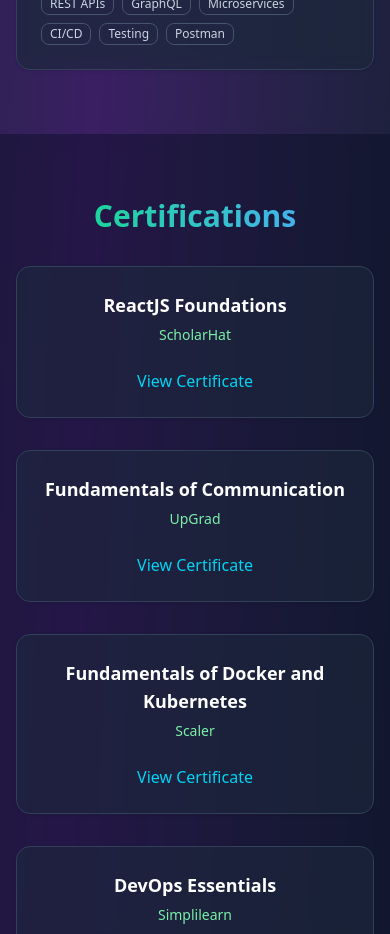
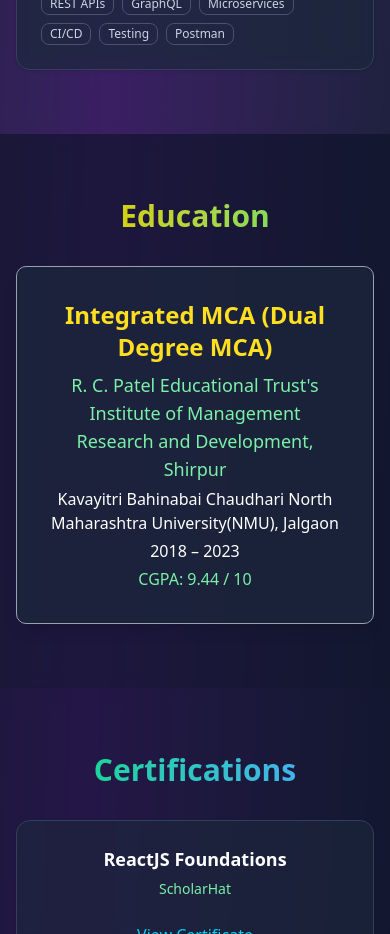
Before and after one commit to yogeshGit11/yogesh-portfolio, a Next.js app: page / in a window 390 px wide. Shown: the part 6860-7794 px from the top of the page. Built offline with nearby package versions, Linux system fonts and the light colour scheme.

Commit message:
education section add

```diff
--- a/app/page.tsx
+++ b/app/page.tsx
@@ -339,17 +339,15 @@ export default function Portfolio() {
             </button>
 
             <div className="hidden md:flex space-x-8">
-              {["about", "experience", "projects", "skills", "certifications", "contact"].map((section) => (
+              {["about", "experience", "projects", "skills", "education", "certifications", "contact"].map((section) => (
                 <button
                   key={section}
                   onClick={() => scrollToSection(section)}
-                  className={`capitalize transition-all duration-300 relative group ${activeSection === section ? "text-cyan-400 font-medium" : "text-slate-300 hover:text-white"
-                    }`}
+                  className={`capitalize font-bold text-md transition-all duration-300 relative group ${activeSection === section ? "text-cyan-400" : "text-slate-300 hover:text-white"}`}
                 >
                   {section}
                   <span
-                    className={`absolute -bottom-1 left-0 w-full h-0.5 bg-gradient-to-r from-cyan-400 to-purple-400 transform transition-transform duration-300 ${activeSection === section ? "scale-x-100" : "scale-x-0 group-hover:scale-x-100"
-                      }`}
+                    className={`absolute -bottom-1 left-0 w-full h-0.5 bg-gradient-to-r from-cyan-400 to-purple-400 transform transition-transform duration-300 ${activeSection === section ? "scale-x-100" : "scale-x-0 group-hover:scale-x-100"}`}
                   ></span>
                 </button>
               ))}
@@ -358,12 +356,11 @@ export default function Portfolio() {
           {/* Mobile menu */}
           <div className={`md:hidden ${mobileOpen ? "block" : "hidden"} px-4 pb-4`}>
             <div className="flex flex-col space-y-2">
-              {["about", "experience", "projects", "skills", "certifications", "contact"].map((section) => (
+              {["about", "experience", "projects", "skills", "education", "certifications", "contact"].map((section) => (
                 <button
                   key={section}
                   onClick={() => { setMobileOpen(false); scrollToSection(section); }}
-                  className={`w-full text-left py-2 px-2 rounded ${activeSection === section ? "text-cyan-400 font-medium" : "text-slate-300 hover:text-white"
-                    }`}
+                  className={`w-full text-left py-2 px-2 rounded font-bold text-sm ${activeSection === section ? "text-cyan-400" : "text-slate-300 hover:text-white"}`}
                 >
                   {section}
                 </button>
@@ -696,6 +693,32 @@ export default function Portfolio() {
         </div>
       </section>
 
+      {/* Education Section */}
+      <section id="education" className="py-16 px-4 sm:px-6 lg:px-8 bg-slate-900/80 backdrop-blur-sm">
+        <div className="max-w-7xl mx-auto text-center"> {/* Increased from max-w-6xl to max-w-7xl */}
+          <h2 className="text-3xl font-bold bg-gradient-to-r from-yellow-400 to-green-400 bg-clip-text text-transparent mb-8">
+            Education
+          </h2>
+          <div className="flex flex-col items-center justify-center gap-4">
+            <div className="bg-slate-800/70 border border-gray-400 rounded-lg shadow-lg p-8 w-full max-w-4xl animate-fade-in"> {/* Increased max-w-3xl to max-w-4xl */}
+              <h3 className="text-2xl font-semibold text-white mb-2">
+                <a href="https://www.rcpimrd.ac.in/integrated-mca" target="_blank" rel="noopener noreferrer" className="hover:underline text-yellow-300">
+                  Integrated MCA (Dual Degree MCA)
+                </a>
+              </h3>
+              <p className="text-lg text-slate-300 mb-1">
+                <a href="https://rcpimrd.ac.in/" target="_blank" rel="noopener noreferrer" className="hover:underline text-green-300">
+                  R. C. Patel Educational Trust's Institute of Management Research and Development, Shirpur
+                </a>
+              </p>
+              <p className="text-md mb-1 text-white">Kavayitri Bahinabai Chaudhari North Maharashtra University(NMU), Jalgaon</p>
+              <p className="text-md mb-1 text-white">2018 – 2023</p>
+              <p className="text-md text-green-300 font-medium">CGPA: 9.44 / 10</p>
+            </div>
+          </div>
+        </div>
+      </section>
+
       {/* Certification Section */}
       <section id="certifications" className="py-16 px-4 sm:px-6 lg:px-8 bg-slate-900/70 backdrop-blur-sm">
         <div className="max-w-6xl mx-auto text-center"> {/* Changed from max-w-4xl to max-w-6xl */}
```
